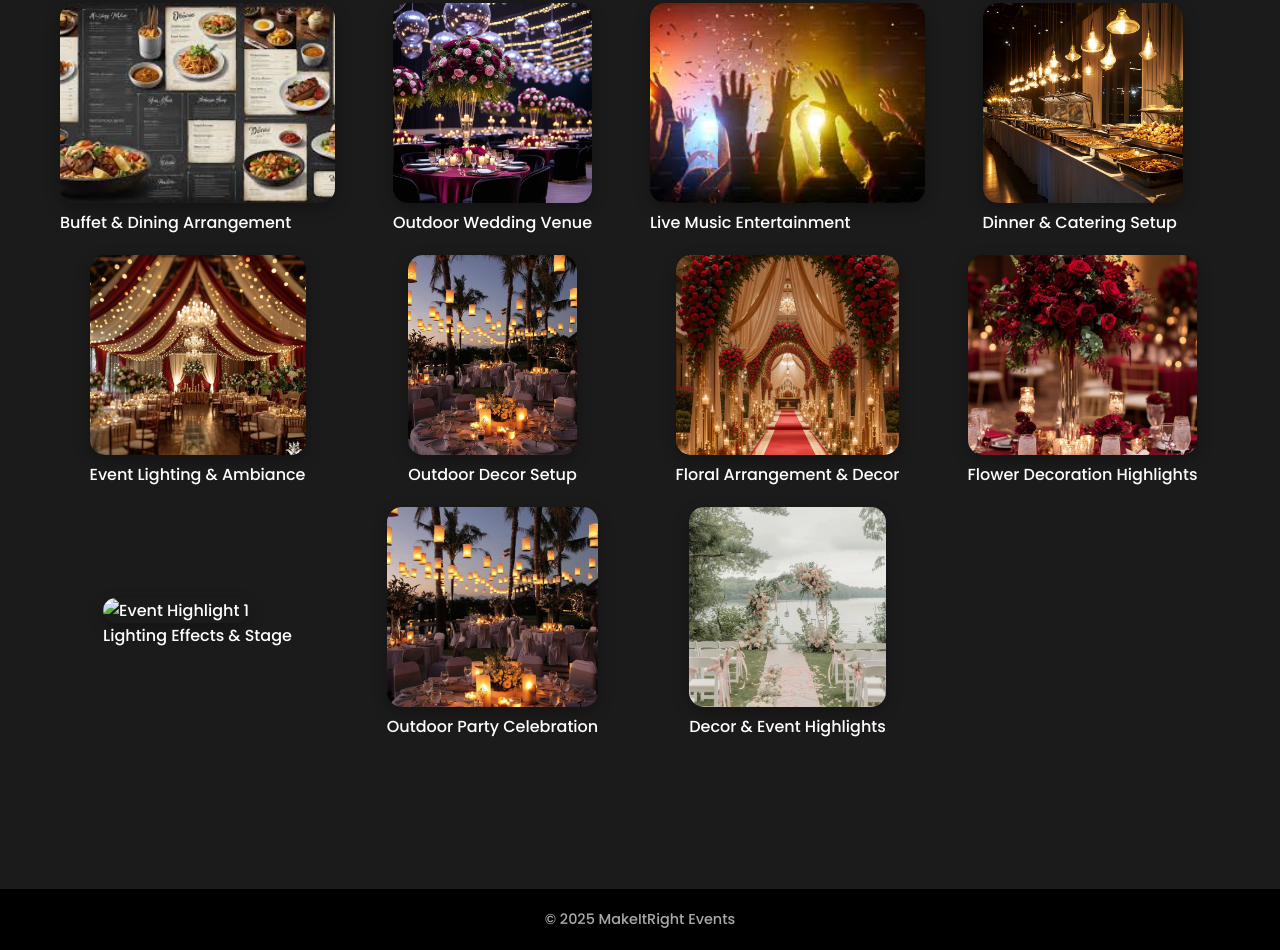
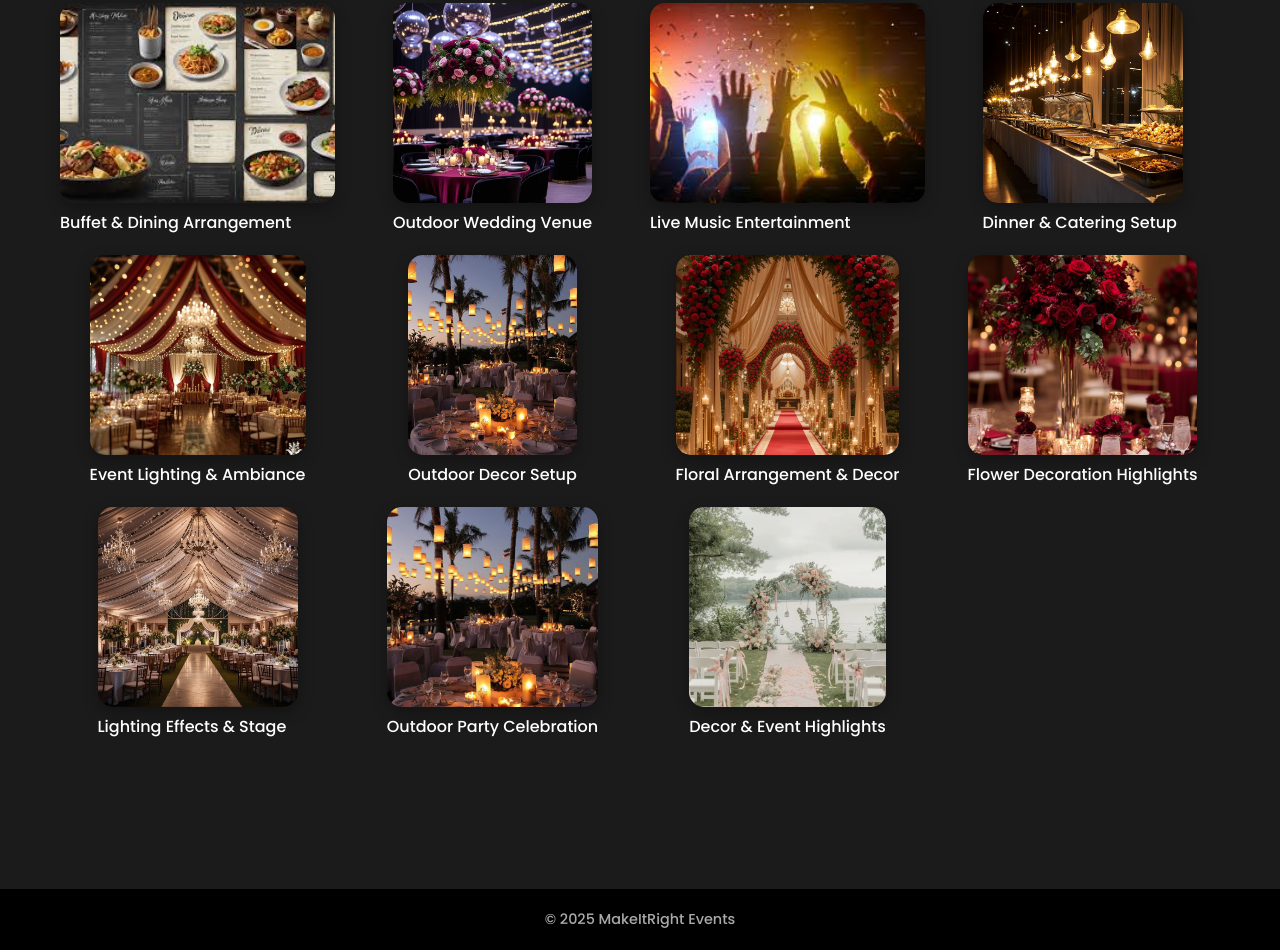
Before and after one commit to 25pcsa123/EVENT-MANAGEMENT, a plain HTML site: page gallery.html in a window 1280 px wide. Shown: the part 959-1909 px from the top of the page. Drawn offline with Linux system fonts and the light colour scheme; files whose address does not match are found by name.

Commit message:
Update gallery.html

```diff
--- a/gallery.html
+++ b/gallery.html
@@ -211,7 +211,7 @@
     <p>Flower Decoration Highlights</p>
   </div>
   <div class="gallery-item">
-    <img src="lighting.jpg" alt="Event Highlight 1">
+    <img src="in wedd.jpg" alt="Event Highlight 1">
     <p>Lighting Effects & Stage</p>
   </div>
   <div class="gallery-item">
```
